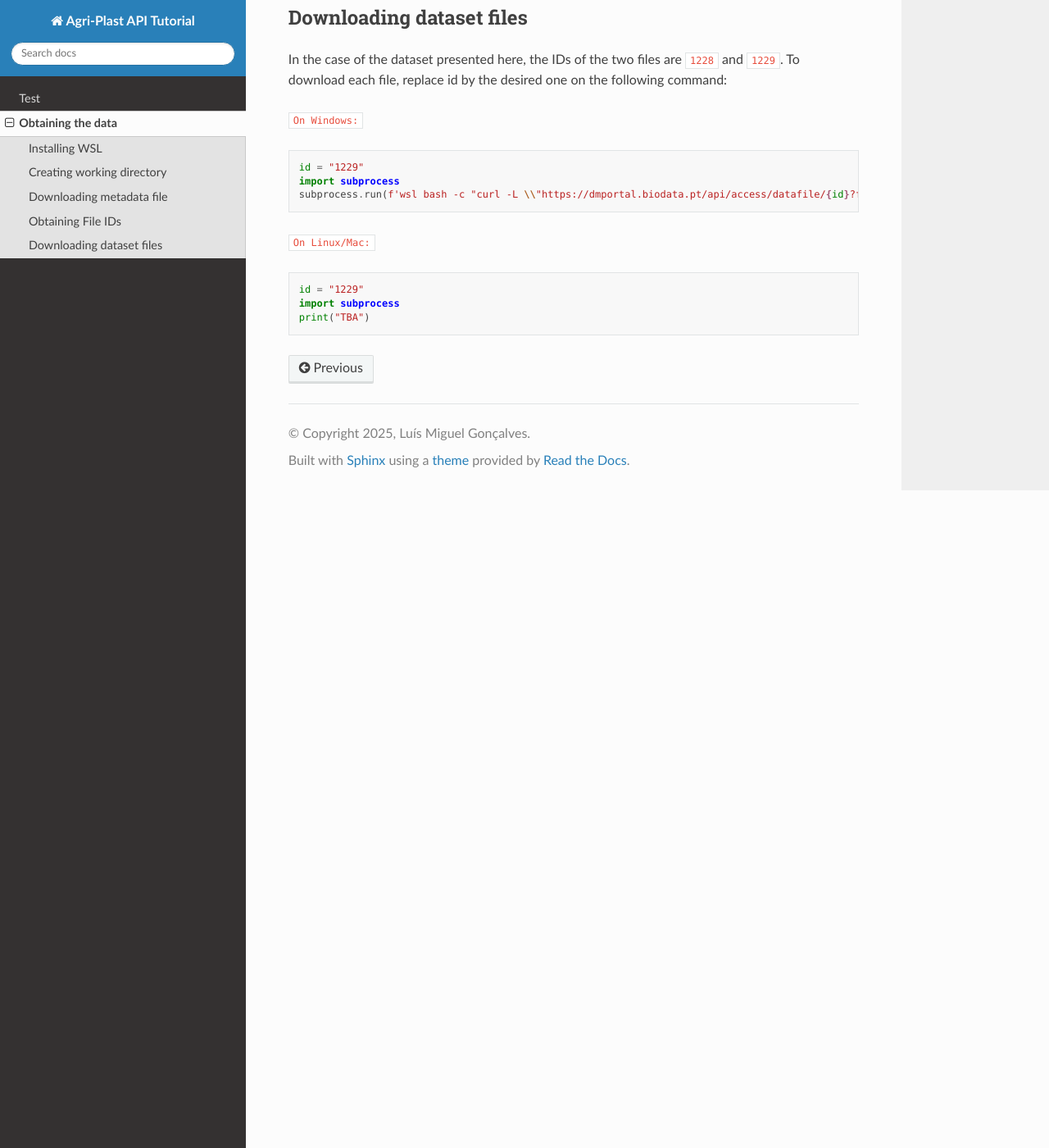
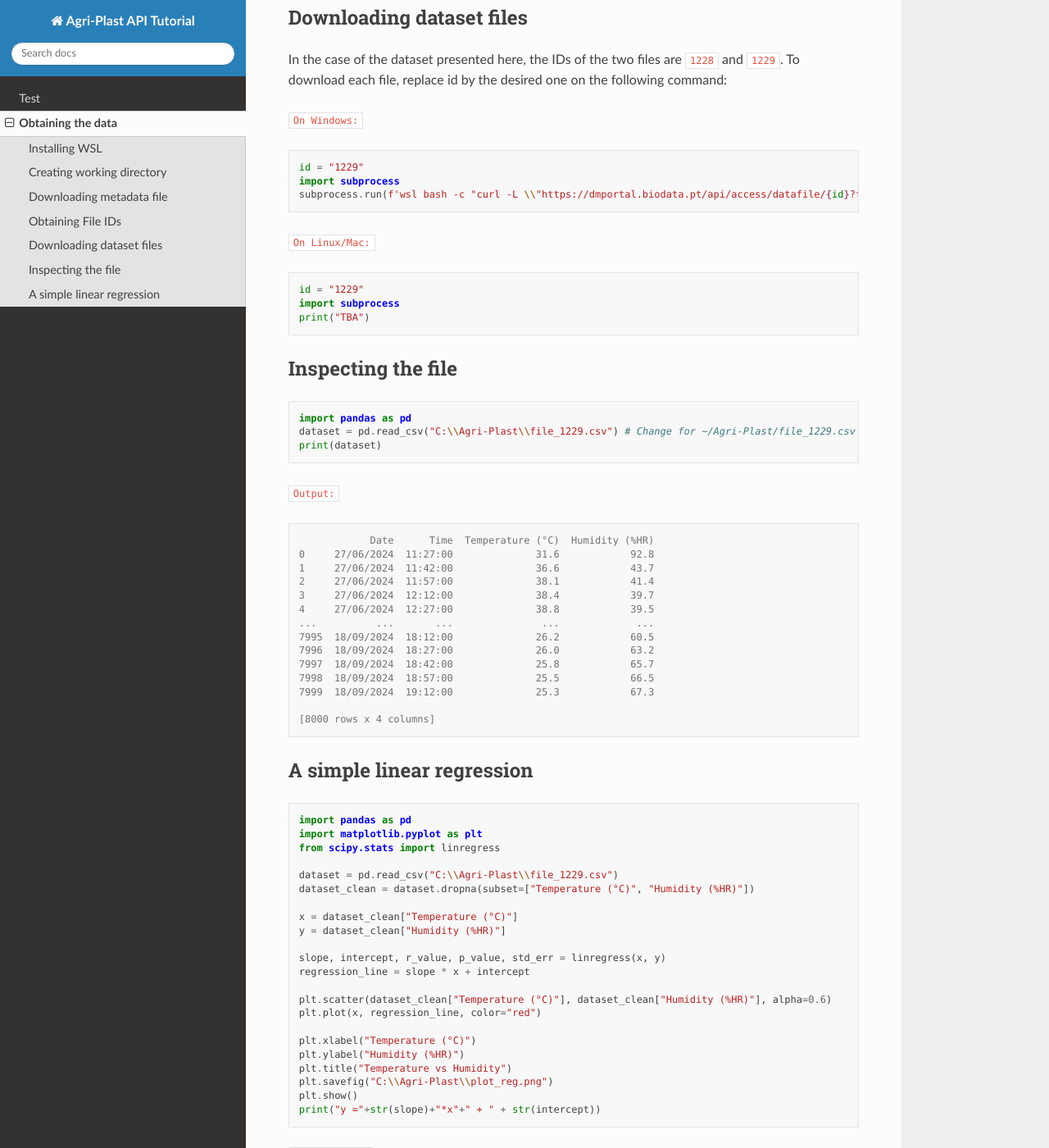
Before and after one commit to lmgoncalves94/Agri-Plast_API, a Sphinx documentation site: the page built from docs/source/api.rst, in a window 1280 px wide and 1400 px high, scrolled down 1937 px. Shown: the whole window at 82% size. Built offline with Sphinx 7.4.7 and the Read the Docs theme 3.1.0, drawn with Linux system fonts in a browser that asks for light colours.

Commit message:
Update api.rst

```diff
--- a/docs/source/api.rst
+++ b/docs/source/api.rst
@@ -112,3 +112,64 @@ To download each file, replace id by the desired one on the following command:
    id = "1229"
    import subprocess
    print("TBA")
+
+.. _inspect_file:
+
+Inspecting the file
+-------------------
+
+.. code-block:: python
+
+   import pandas as pd
+   dataset = pd.read_csv("C:\\Agri-Plast\\file_1229.csv") # Change for ~/Agri-Plast/file_1229.csv on Linux/Mac
+   print(dataset)
+
+``Output:``
+
+.. code-block:: console
+
+               Date      Time  Temperature (°C)  Humidity (%HR)
+   0     27/06/2024  11:27:00              31.6            92.8
+   1     27/06/2024  11:42:00              36.6            43.7
+   2     27/06/2024  11:57:00              38.1            41.4
+   3     27/06/2024  12:12:00              38.4            39.7
+   4     27/06/2024  12:27:00              38.8            39.5
+   ...          ...       ...               ...             ...
+   7995  18/09/2024  18:12:00              26.2            60.5
+   7996  18/09/2024  18:27:00              26.0            63.2
+   7997  18/09/2024  18:42:00              25.8            65.7
+   7998  18/09/2024  18:57:00              25.5            66.5
+   7999  18/09/2024  19:12:00              25.3            67.3
+
+   [8000 rows x 4 columns]
+
+
+.. _plot_temp_hum:
+
+A simple linear regression
+--------------------------
+
+.. code-block:: python
+
+   import pandas as pd
+   import matplotlib.pyplot as plt
+   from scipy.stats import linregress
+
+   dataset = pd.read_csv("C:\\Agri-Plast\\file_1229.csv")
+   dataset_clean = dataset.dropna(subset=["Temperature (°C)", "Humidity (%HR)"])
+
+   x = dataset_clean["Temperature (°C)"]
+   y = dataset_clean["Humidity (%HR)"]
+
+   slope, intercept, r_value, p_value, std_err = linregress(x, y)
+   regression_line = slope * x + intercept
+
+   plt.scatter(dataset_clean["Temperature (°C)"], dataset_clean["Humidity (%HR)"], alpha=0.6)
+   plt.plot(x, regression_line, color="red")
+
+   plt.xlabel("Temperature (°C)")
+   plt.ylabel("Humidity (%HR)")
+   plt.title("Temperature vs Humidity")
+   plt.savefig("C:\\Agri-Plast\\plot_reg.png")
+   plt.show()
+   print("y ="+str(slope)+"*x"+" + " + str(intercept))
```
